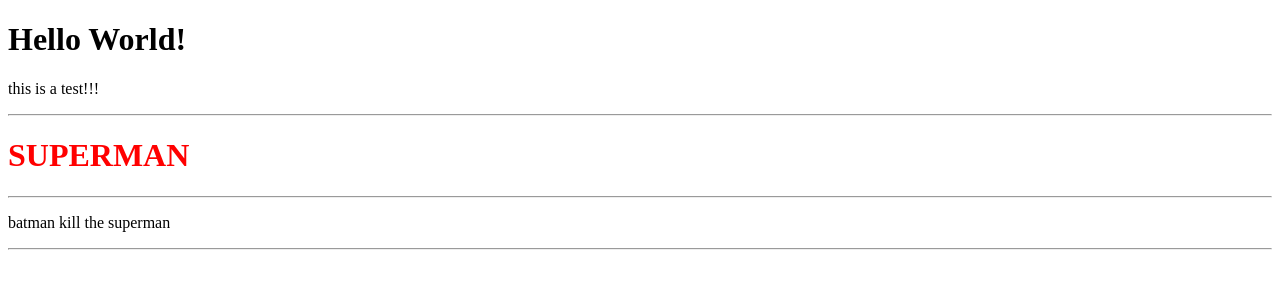
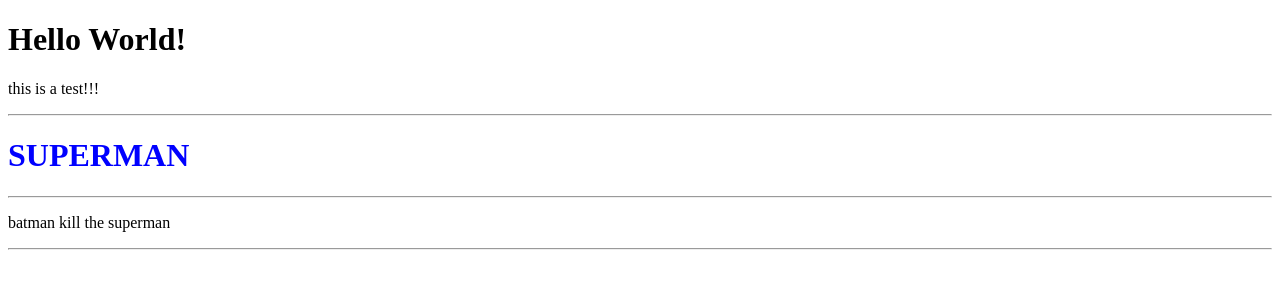
Before and after one commit to mehrshad2002/Cs50xMehr, a plain HTML site: page index.html in a window 1280 px wide. Drawn offline with Linux system fonts and the light colour scheme.

Commit message:
blue one

```diff
--- a/index.html
+++ b/index.html
@@ -10,7 +10,7 @@
     <h1>Hello World!</h1>
     <p>this is a test!!!</p>
     <hr>
-    <h1 style = "color : red">SUPERMAN</h1>
+    <h1 style = "color : blue">SUPERMAN</h1>
     <hr>
     <p>batman kill the superman<p>
     <hr>
```
